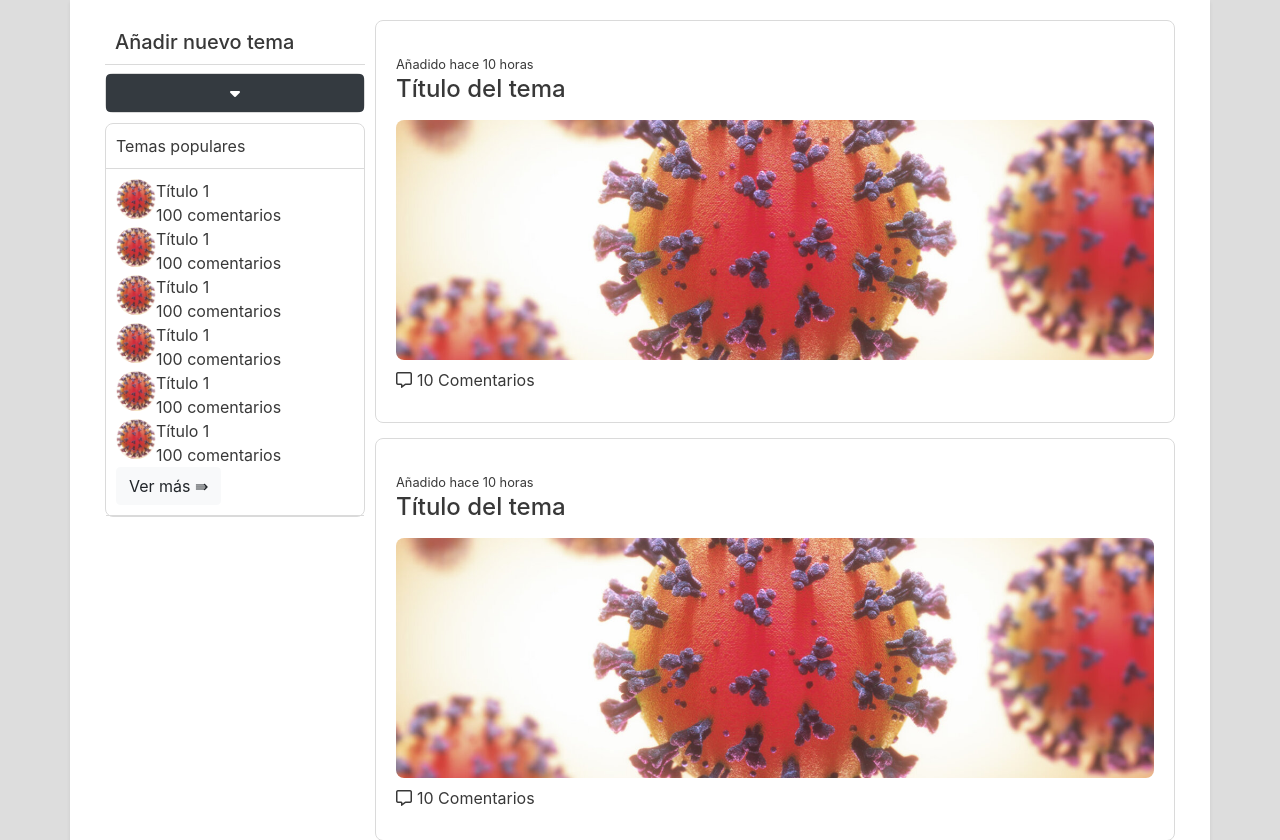
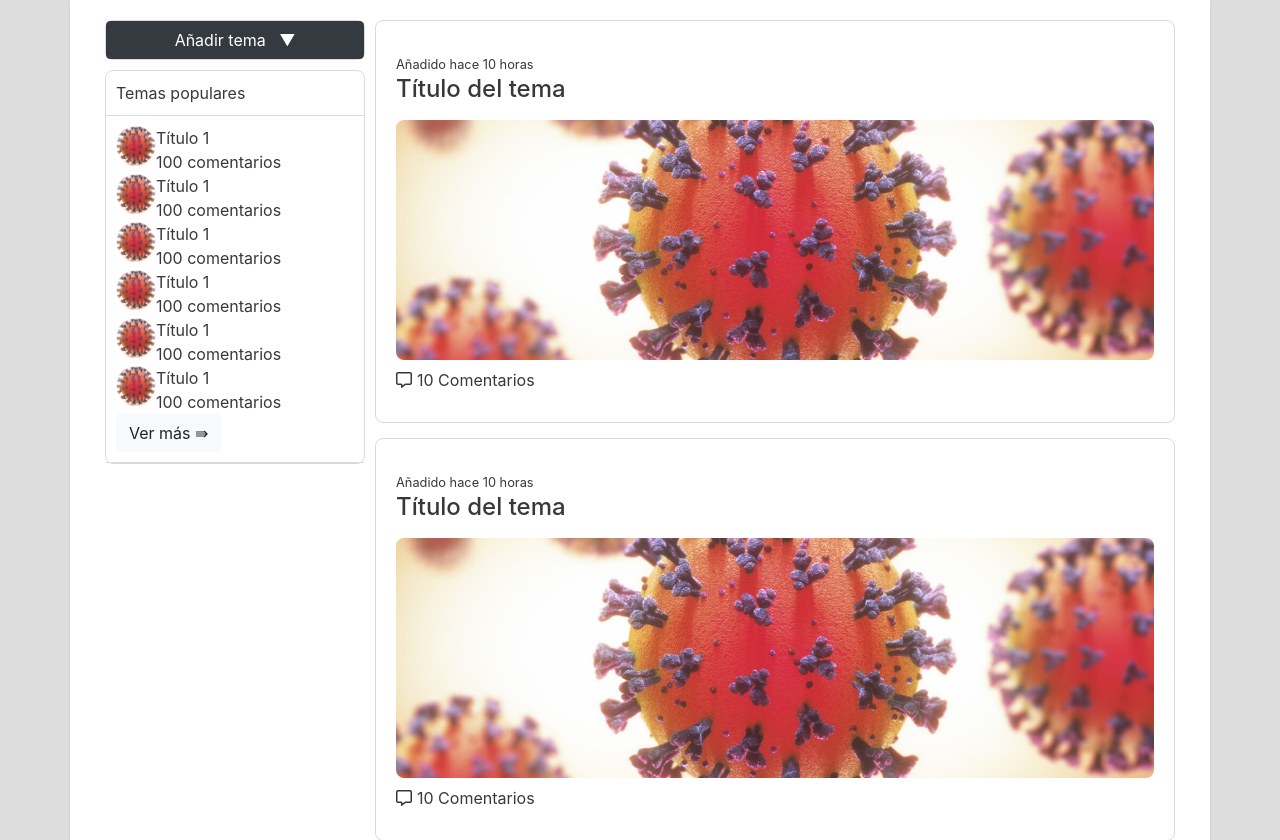
Before and after one commit to LeuGimrt/Prueba-DC19, a Flask app: page /foro in a window 1280 px wide. Shown: the part 56-896 px from the top of the page. Run offline with Flask 2, Linux system fonts and the light colour scheme; some libraries are stand-ins or nearby versions.

Commit message:
New topics modified

```diff
--- a/templates/foro.html
+++ b/templates/foro.html
@@ -3,6 +3,7 @@
 {% block styles %}
 {{ super() }}
 <link rel="stylesheet" href="{{url_for('static', filename = 'css/foro.css')}}">
+<link rel="stylesheet" href="https://use.fontawesome.com/releases/v5.8.1/css/all.css" integrity="sha384-50oBUHEmvpQ+1lW4y57PTFmhCaXp0ML5d60M1M7uH2+nqUivzIebhndOJK28anvf" crossorigin="anonymous">
 {% endblock %}
 
 {% block title %}
@@ -14,9 +15,9 @@ Foro
 
 <div class="row" style="align-items: flex-start;">
     <div class="col-12 col-sm-5 col-md-4 col-lg-3 sidebar-foro">
-        <h5 class="new-topic-head">Añadir nuevo tema</h5>
+
+        <!-- NEW TOPIC -->
         <div class="new-topic collapse" id="new-topic-foro">
-
             <form class="form-new-topic" action="">
                 <input type="text" class="form-control" name="in-new-topic" id="in-new-topic" placeholder="Nuevo tema...">
                 <div class="form-group">
@@ -26,12 +27,11 @@ Foro
                     <input type="file" class="custom-file-input" id="customFile">
                     <label class="custom-file-label" for="customFile">Añadir imagen</label>
                 </div>
-                <button type="submit" class="btn btn-dark btn-block">Añadir</button>
+                <button type="submit" class="btn btn-dark btn-block">Save</button>
             </form>
         </div>
         <div title="Add topic" class="d-flex align-content-center justify-content-center">
-            <button data-toggle="collapse" data-target="#new-topic-foro" class="btn btn-dark btn-block collapsed newTopicBtn px-5"
-                aria-expanded="false" aria-controls="new-topic-foro"><em class="fas fa-caret-down" aria-hidden="true"></em></button>
+            <button id="newTopicBtn" data-toggle="collapse" data-target="#new-topic-foro" class="btn btn-dark btn-block collapsed px-5" aria-expanded="false" aria-controls="new-topic-foro">Añadir tema&nbsp;&nbsp;&nbsp;▼</button>
         </div>
 
         <!-- POPULAR TOPICS -->
@@ -187,7 +187,19 @@ Foro
     </div>
 </div>
 
+<script>
+    var btnNew = document.getElementById('newTopicBtn');
+    var clics = 0;
 
+    btnNew.onclick = function(){
+        clics++;
+        if(clics % 2 === 0){
+            btnNew.innerHTML = `Añadir tema&nbsp&nbsp&nbsp▼`;
+        }else{
+            btnNew.innerHTML = `Ocultar&nbsp&nbsp&nbsp▲`;
+        }
+    }
+</script>
 
 
 {%  endblock %}
```
